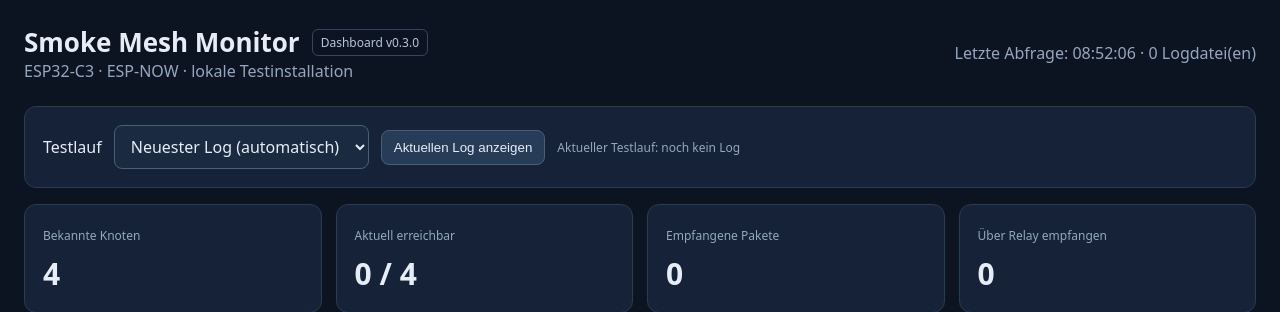
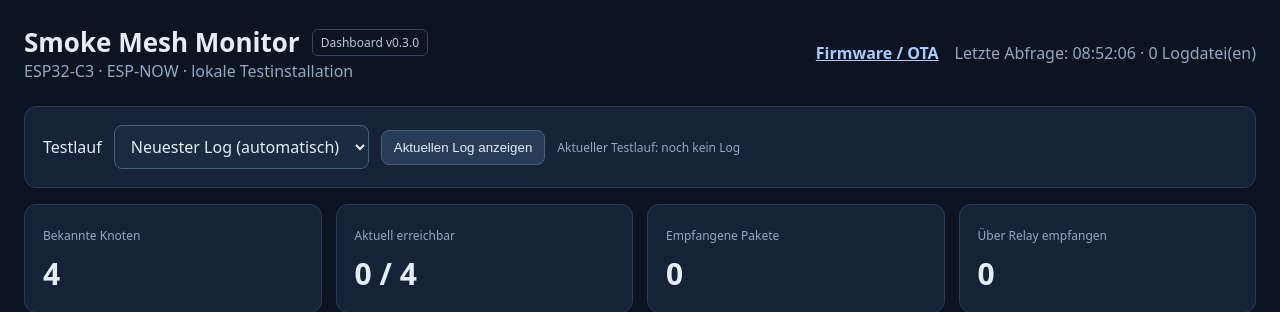
Before and after one commit to lexxi/smoke-listener-mesh, a Flask app: page / in a window 1280 px wide. Shown: the top 312 px of the page. Run offline with Flask 3, Linux system fonts and the light colour scheme; data that the repository does not hold is empty.

Commit message:
feat: add Firmware / OTA navigation to existing mesh dashboard

```diff
--- a/web/templates/index.html
+++ b/web/templates/index.html
@@ -38,7 +38,7 @@ th{color:#b6c5d9;font-weight:600}
 </head>
 <body>
 <header><div><div style="display:flex;align-items:center;gap:12px;flex-wrap:wrap"><h1>Smoke Mesh Monitor</h1><small style="border:1px solid #354760;border-radius:6px;padding:4px 8px;color:#b6c5d9">Dashboard v0.3.0</small></div><div class="muted">ESP32-C3 · ESP-NOW · lokale Testinstallation</div></div>
-<div id="updated" class="muted">Lade Daten …</div></header>
+<div style="display:flex;gap:16px;align-items:center;flex-wrap:wrap"><a href="/ota" style="color:#a9ccff;font-weight:600">Firmware / OTA</a><div id="updated" class="muted">Lade Daten …</div></div></header>
 <section class="panel sessionbar" aria-label="Testlauf auswählen">
 <label for="session">Testlauf</label>
 <select id="session" aria-label="Testlauf"><option value="">Neuester Log (automatisch)</option></select>
```
